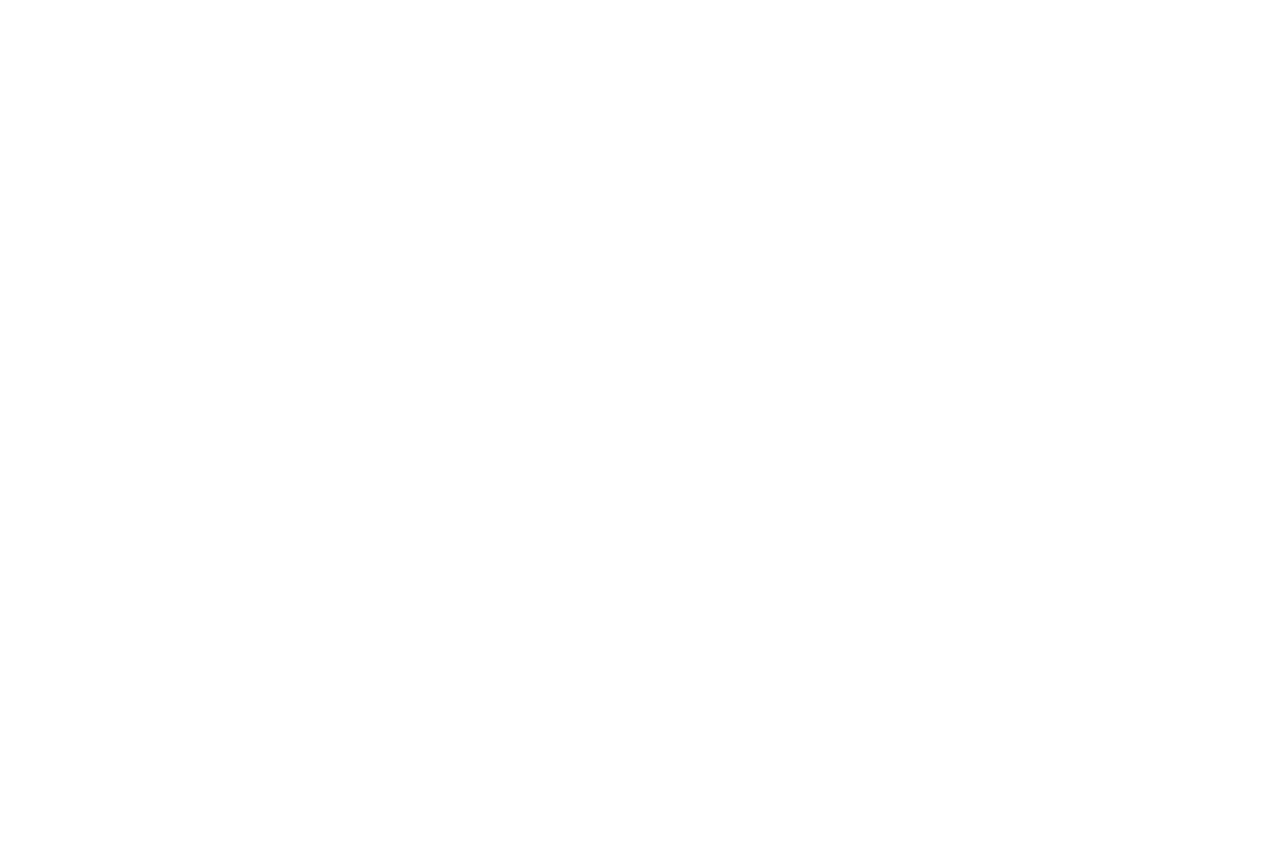
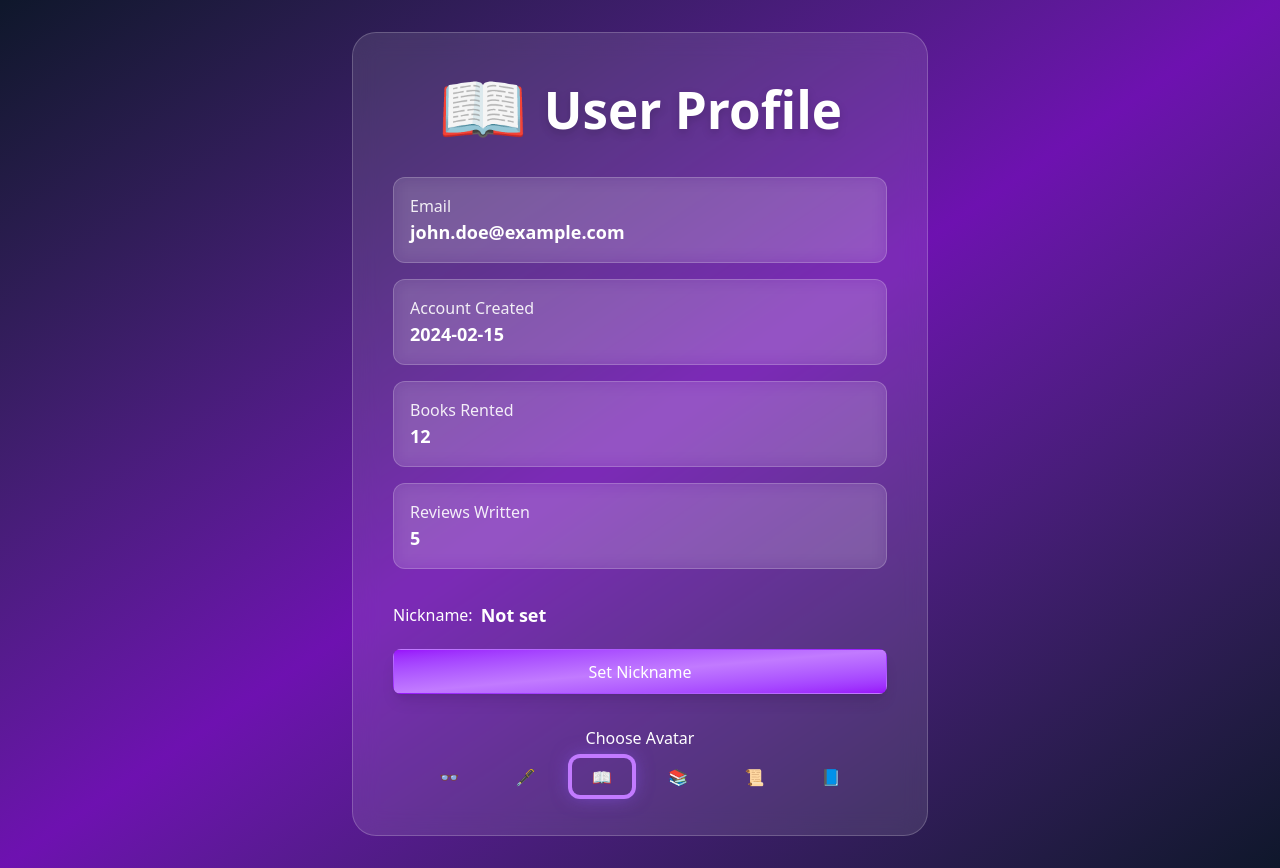
Before and after one commit to Jakub-Danielewicz/PAI_Biblioteka, a React (Vite) app in the folder frontend/: page /profile in a window 1280 px wide. Before the commit this address had no page. Before the commit the page ends 800 px from the top, so only its background shows below. Built offline with nearby package versions, Linux system fonts and the light colour scheme.

Commit message:
Add a user profile page

```diff
--- a/frontend/src/App.tsx
+++ b/frontend/src/App.tsx
@@ -6,6 +6,7 @@
 import { Routes, Route } from 'react-router'
 import Layout from './components/Layout'
 import { useState } from 'react'
+import UserProfilePage from './pages/UserProfilePage'
 
 function App() {
   const [isLoggedIn, _] = useState(true)
@@ -26,6 +27,11 @@
           element={<BookRentalsPage />}
         />
 
+         <Route
+          path='/profile'
+          element={<UserProfilePage />}
+        />
+
       </Routes>
     </Layout>
   )
--- a/frontend/src/components/Navbar.tsx
+++ b/frontend/src/components/Navbar.tsx
@@ -1,9 +1,10 @@
-import { Link, useLocation } from 'react-router'
+import { Link, useLocation, useNavigate } from 'react-router'
 import { useState } from 'react'
 import userIcon from '../assets/svgs/user.svg'
 
 export default function Navbar() {
   const location = useLocation()
+  const navigate = useNavigate()
   const [isMobileMenuOpen, setIsMobileMenuOpen] = useState(false)
 
   const navItems = [
@@ -34,7 +35,7 @@
                 className={`text-sm font-medium transition-colors ${isActive(item.path)
                   ? 'text-indigo-600'
                   : 'text-gray-700 hover:text-indigo-600'
-                  }`}
+                }`}
               >
                 {item.label}
               </Link>
@@ -43,7 +44,10 @@
 
           <div className="flex items-center space-x-4">
             {/* User */}
-            <button className="p-2 rounded-lg bg-white border border-gray-200 hover:bg-gray-50 transition-colors">
+            <button
+              className="p-2 rounded-lg bg-white border border-gray-200 hover:bg-gray-50 transition-colors"
+              onClick={() => navigate('/profile')}
+            >
               <img src={userIcon} alt="User" className="w-6 h-6 opacity-60" />
             </button>
 
@@ -74,7 +78,7 @@
                 className={`block px-3 py-2 text-sm font-medium ${isActive(item.path)
                   ? 'text-indigo-600 bg-indigo-50'
                   : 'text-gray-700 hover:bg-gray-50'
-                  }`}
+                }`}
               >
                 {item.label}
               </Link>
--- /dev/null
+++ b/frontend/src/pages/UserProfilePage.tsx
@@ -0,0 +1,135 @@
+import { useState, useEffect } from "react";
+
+const availableAvatars: string[] = ["👓", "🖋️", "📖", "📚", "📜", "📘"];
+
+interface User {
+  email: string;
+  createdAt: string;
+  booksRented: number;
+  reviewsCount: number;
+  nickname: string;
+  avatar: string;
+}
+
+const defaultUser: User = {
+  email: "john.doe@example.com",
+  createdAt: "2024-02-15",
+  booksRented: 12,
+  reviewsCount: 5,
+  nickname: "",
+  avatar: "📖",
+};
+
+export default function UserProfile() {
+  const [nickname, setNickname] = useState<string>("");
+  const [avatar, setAvatar] = useState<string>(defaultUser.avatar);
+  const [editingNick, setEditingNick] = useState<boolean>(false);
+  const [tempNick, setTempNick] = useState<string>("");
+
+  useEffect(() => {
+    const storedNickname = localStorage.getItem("nickname");
+    const storedAvatar = localStorage.getItem("avatar");
+    if (storedNickname) setNickname(storedNickname);
+    if (storedAvatar) setAvatar(storedAvatar);
+  }, []);
+
+  const handleSaveNick = () => {
+    if (tempNick.trim() === "") return;
+    setNickname(tempNick);
+    localStorage.setItem("nickname", tempNick);
+    setEditingNick(false);
+    setTempNick("");
+  };
+
+  const handleSelectAvatar = (a: string) => {
+    setAvatar(a);
+    localStorage.setItem("avatar", a);
+  };
+
+  return (
+    <div className="min-h-screen w-full bg-gradient-to-br from-slate-900 via-purple-800 to-slate-900 flex items-center justify-center p-8">
+      <div className="w-full max-w-xl bg-white/10 backdrop-blur-md rounded-3xl border border-white/20 flex flex-col p-10 space-y-8 text-white">
+
+        {/* Header: Avatar next to Nickname */}
+        <div className="flex flex-row items-center justify-center space-x-4">
+          <div className="text-7xl animate-bounce">{avatar}</div>
+          <h1 className="text-3xl font-extrabold drop-shadow-lg">{nickname || "User Profile"}</h1>
+        </div>
+
+        {/* Info fields */}
+        <div className="flex flex-col space-y-4">
+          {[
+            { label: "Email", value: defaultUser.email },
+            { label: "Account Created", value: defaultUser.createdAt },
+            { label: "Books Rented", value: defaultUser.booksRented },
+            { label: "Reviews Written", value: defaultUser.reviewsCount },
+          ].map((info) => (
+            <div
+              key={info.label}
+              className="p-4 rounded-xl bg-white/10 backdrop-blur-sm border border-white/20 hover:bg-white/20 transition"
+            >
+              <p className="text-base opacity-90">{info.label}</p>
+              <p className="font-semibold text-lg">{info.value}</p>
+            </div>
+          ))}
+        </div>
+
+        {/* Nickname */}
+        <div className="flex flex-col space-y-3">
+          <div className="flex items-center space-x-2">
+            <p className="font-medium text-base">Nickname:</p>
+            <p className="font-semibold text-lg">{nickname || "Not set"}</p>
+          </div>
+
+          {editingNick && (
+            <div className="flex flex-col md:flex-row md:space-x-3 mt-2 space-y-2 md:space-y-0">
+              <input
+                type="text"
+                className="flex-1 rounded-xl px-4 py-2 text-black text-base bg-white/20 backdrop-blur-sm placeholder:text-gray-300 focus:outline-none focus:ring-2 focus:ring-purple-400 shadow-inner transition"
+                value={tempNick}
+                onChange={(e) => setTempNick(e.target.value)}
+                placeholder="Enter new nickname"
+              />
+              <button
+                onClick={handleSaveNick}
+                className="px-4 py-2 rounded-xl font-semibold text-white text-base bg-gradient-to-br from-purple-600 via-purple-400 to-purple-600 hover:brightness-110 transition shadow-lg"
+              >
+                Save
+              </button>
+            </div>
+          )}
+
+          <button
+            onClick={() => {
+              setEditingNick(true);
+              setTempNick(nickname);
+            }}
+            className="mt-2 px-4 py-2 rounded-xl font-semibold text-white text-base bg-gradient-to-br from-purple-600 via-purple-400 to-purple-600 hover:brightness-110 transition shadow-lg"
+          >
+            {nickname ? "Change Nickname" : "Set Nickname"}
+          </button>
+        </div>
+
+        {/* Avatar selection */}
+        <div className="flex flex-col space-y-3">
+          <p className="font-medium mb-2 text-center text-base">Choose Avatar</p>
+          <div className="flex flex-row justify-center flex-wrap gap-4">
+            {availableAvatars.map((a) => (
+              <button
+                key={a}
+                onClick={() => handleSelectAvatar(a)}
+                className={`text-5xl p-2 rounded-lg transition transform hover:scale-125 hover:rotate-3 bg-transparent border-none focus:outline-none ${
+                  avatar === a
+                    ? "ring-4 ring-purple-400 shadow-[0_0_20px_rgba(139,92,246,0.7)]"
+                    : ""
+                }`}
+              >
+                {a}
+              </button>
+            ))}
+          </div>
+        </div>
+      </div>
+    </div>
+  );
+}
```
